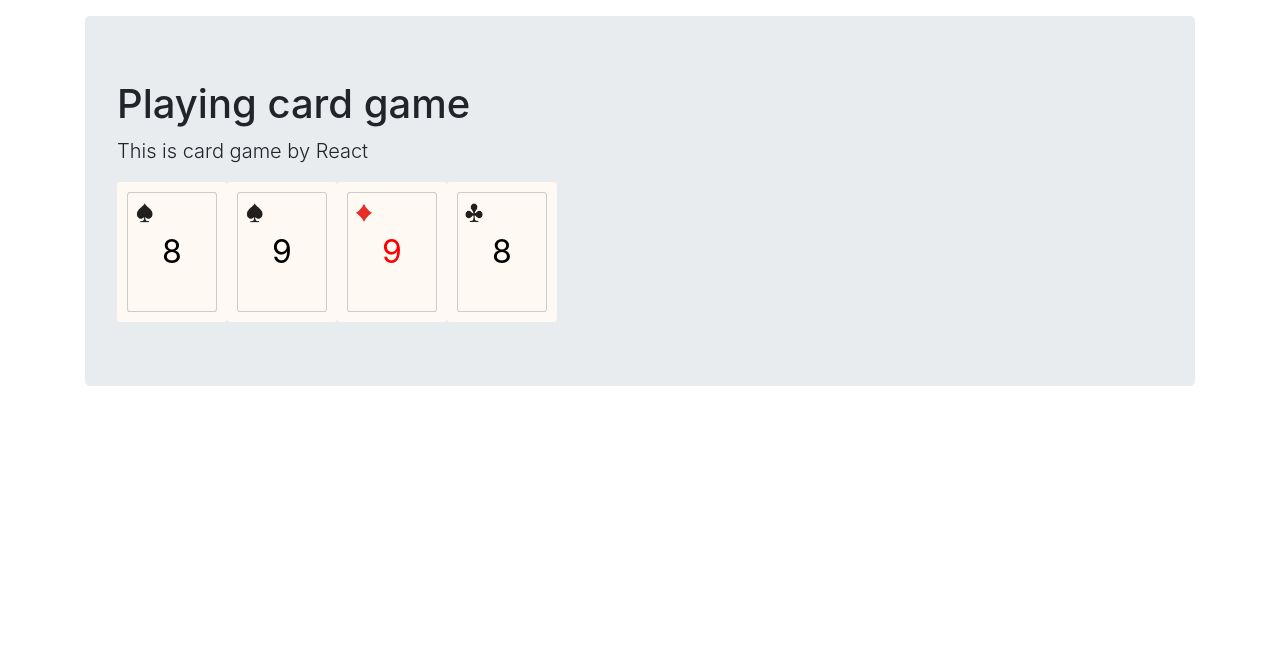
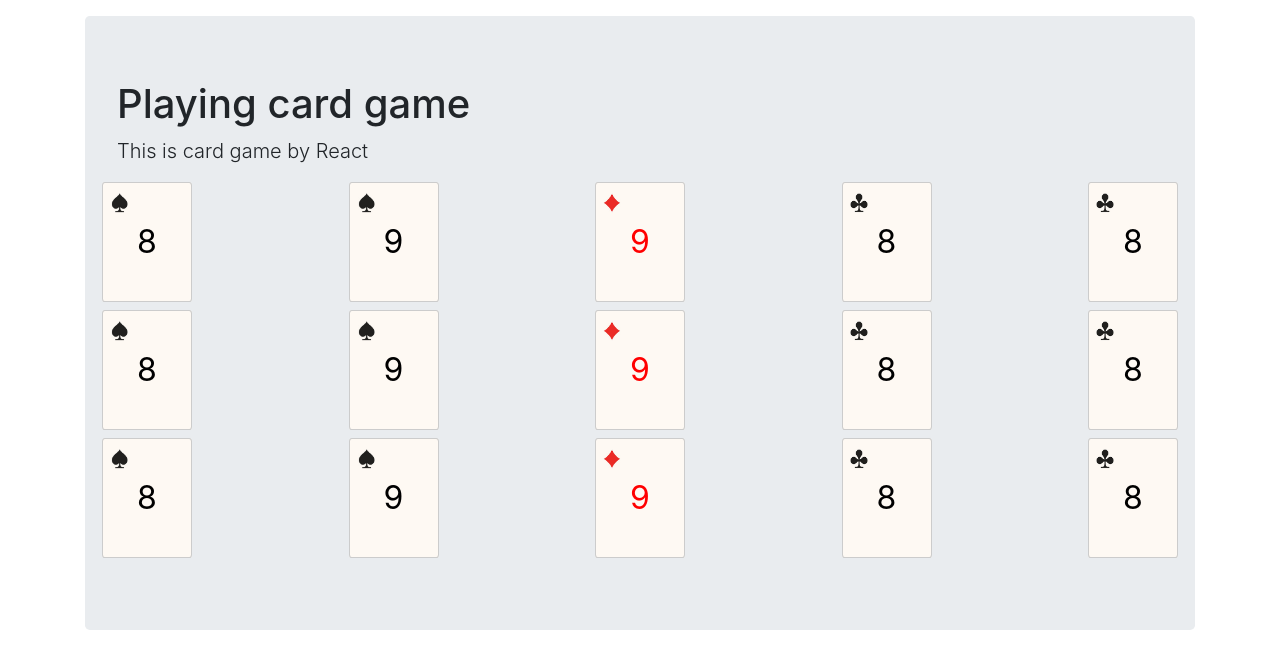
Before and after one commit to koko37/playing-card, a React (Create React App) app: page / in a window 1280 px wide. Shown: the top 668 px of the page. Built offline with nearby package versions, Linux system fonts and the light colour scheme.

Commit message:
feat: update css for card

```diff
--- a/src/App.js
+++ b/src/App.js
@@ -1,7 +1,7 @@
 import React from 'react'
-import { Container, Jumbotron  } from 'react-bootstrap';
+import { Container, Jumbotron, Row  } from 'react-bootstrap';
 import CardHolder from "./components/CardHolder"
-
+import "./styles/app.css"
 
 export default () => {
     const card_size = {
@@ -40,13 +40,29 @@ export default () => {
             <Jumbotron className="mt-3">
                 <h1>Playing card game</h1>
                 <p className="lead">This is card game by React</p>
-                <div className="d-flex">
+                <Row className="d-flex justify-content-between mb-2">
                     <CardHolder cards={cards_place_1} card_size={card_size} />
                     <CardHolder cards={cards_place_2} card_size={card_size} />
                     <CardHolder cards={cards_place_3} card_size={card_size} />
                     <CardHolder cards={cards_place_4} card_size={card_size} />
-                </div>
+                    <CardHolder cards={cards_place_4} card_size={card_size} />
+                </Row>
 
+                <Row className="d-flex justify-content-between mb-2">
+                    <CardHolder cards={cards_place_1} card_size={card_size} />
+                    <CardHolder cards={cards_place_2} card_size={card_size} />
+                    <CardHolder cards={cards_place_3} card_size={card_size} />
+                    <CardHolder cards={cards_place_4} card_size={card_size} />
+                    <CardHolder cards={cards_place_4} card_size={card_size} />
+                </Row>
+
+                <Row className="d-flex justify-content-between mb-2">
+                    <CardHolder cards={cards_place_1} card_size={card_size} />
+                    <CardHolder cards={cards_place_2} card_size={card_size} />
+                    <CardHolder cards={cards_place_3} card_size={card_size} />
+                    <CardHolder cards={cards_place_4} card_size={card_size} />
+                    <CardHolder cards={cards_place_4} card_size={card_size} />
+                </Row>
             </Jumbotron>
         </Container>
     )
--- a/src/components/Card.js
+++ b/src/components/Card.js
@@ -5,7 +5,7 @@ import diamond from "../imgs/d.png"
 import heart from "../imgs/h.png"
 import spade from "../imgs/s.png"
 
-export default ({card, size, pickup}) => {
+export default ({card, size, active, pickup}) => {
     const width = size != null ? size.width : "120px"
     const height = size != null ? size.height : "150px"
 
@@ -32,7 +32,8 @@ export default ({card, size, pickup}) => {
         backgroundImage: `url(${getImage(card.flower)})`,
         backgroundRepeat: "no-repeat",
         backgroundPosition: "10% 10%",
-        backgroundSize: "20% 17%"
+        backgroundSize: "20% 17%",
+        borderColor: (active ? 'red' : '#ccc')
     }
 
     return (
--- a/src/components/CardHolder.js
+++ b/src/components/CardHolder.js
@@ -39,10 +39,6 @@ const CardHolder = ({cards, card_size, firstCard, secondCard, setFirstCard, setS
         }
     }, [secondCard])
 
-    const style = {
-        border: active ? "solid 1px #f00" : "none"
-    }
-
     const pickCard = (card) => {
         // check validation
         if(cardList.length ===0)
@@ -76,9 +72,9 @@ const CardHolder = ({cards, card_size, firstCard, secondCard, setFirstCard, setS
     }
 
     return(
-        <div className={styles.cardHolder} style={style}>
+        <div className={styles.cardHolder}>
             {topCard != null && (
-                <Card card={topCard} size={card_size} pickup={pickCard} />
+                <Card card={topCard} size={card_size} active={active} pickup={pickCard} />
             )}
         </div>
     )
--- /dev/null
+++ b/src/styles/app.css
@@ -0,0 +1,3 @@
+.card-holder-row {
+
+}
--- a/src/styles/card-holder.module.css
+++ b/src/styles/card-holder.module.css
@@ -1,7 +1,7 @@
 .cardHolder{
     display: inline-block;
     margin: 0;
-    padding: 5px;
+    padding: 0px;
     border-radius: 3%;
     background-color: #fef9f3;
 }
--- a/src/styles/card.module.css
+++ b/src/styles/card.module.css
@@ -1,14 +1,17 @@
 .card{
-    border: solid 1px #ccc;
+    border-style: solid;
+    border-width: 1px;
     display: block;
-    margin: 5px;
+    margin: 0;
+    padding: 0;
     border-radius: 3%;
     background-color: #fef9f3;
     cursor: pointer;
 }
 
 .card:hover {
-    border: solid 3px #ccc;
+    border-style: solid;
+    border-width: 3px;
     background-color: #fcf8f0;
 }
 
```
